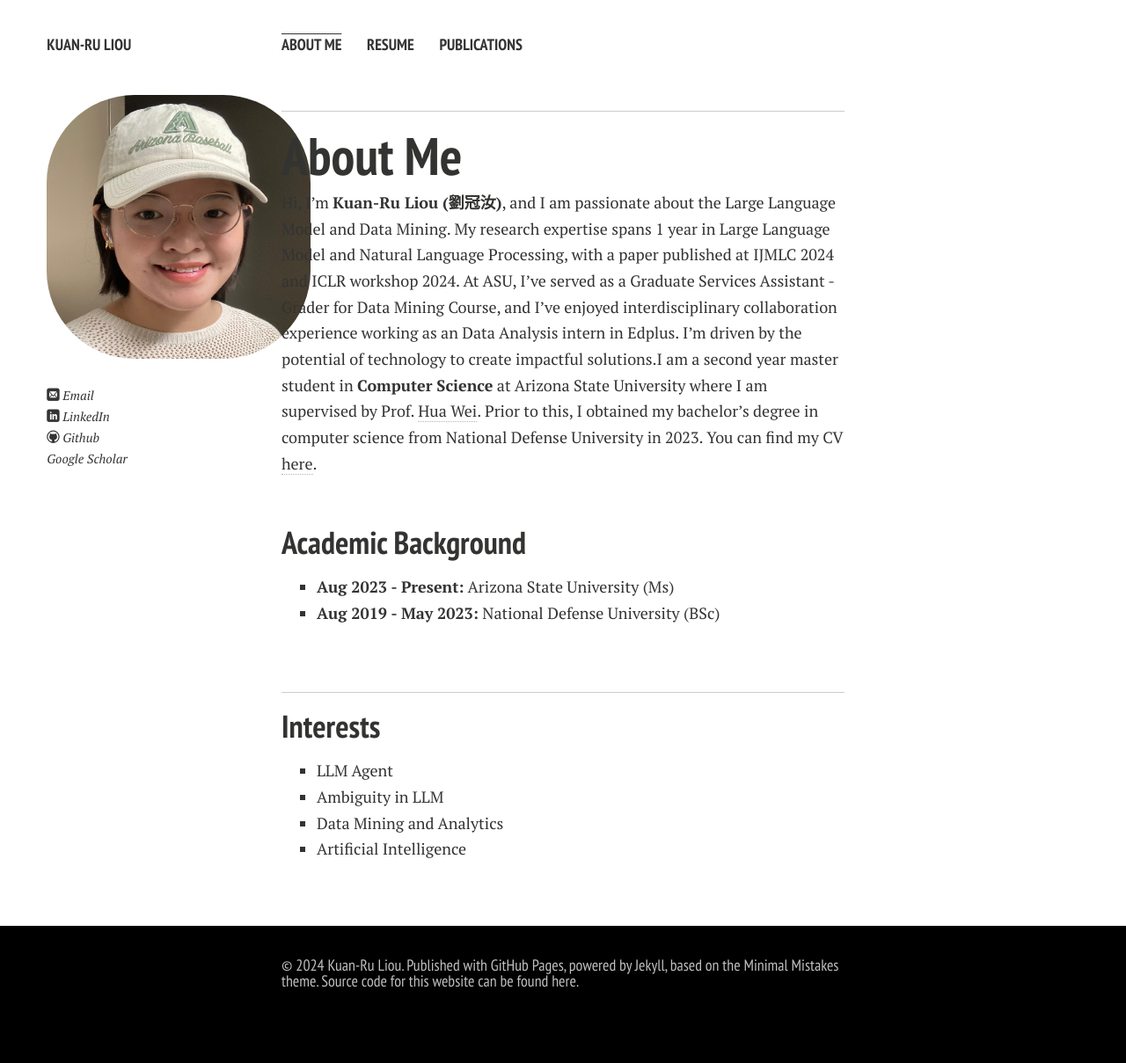
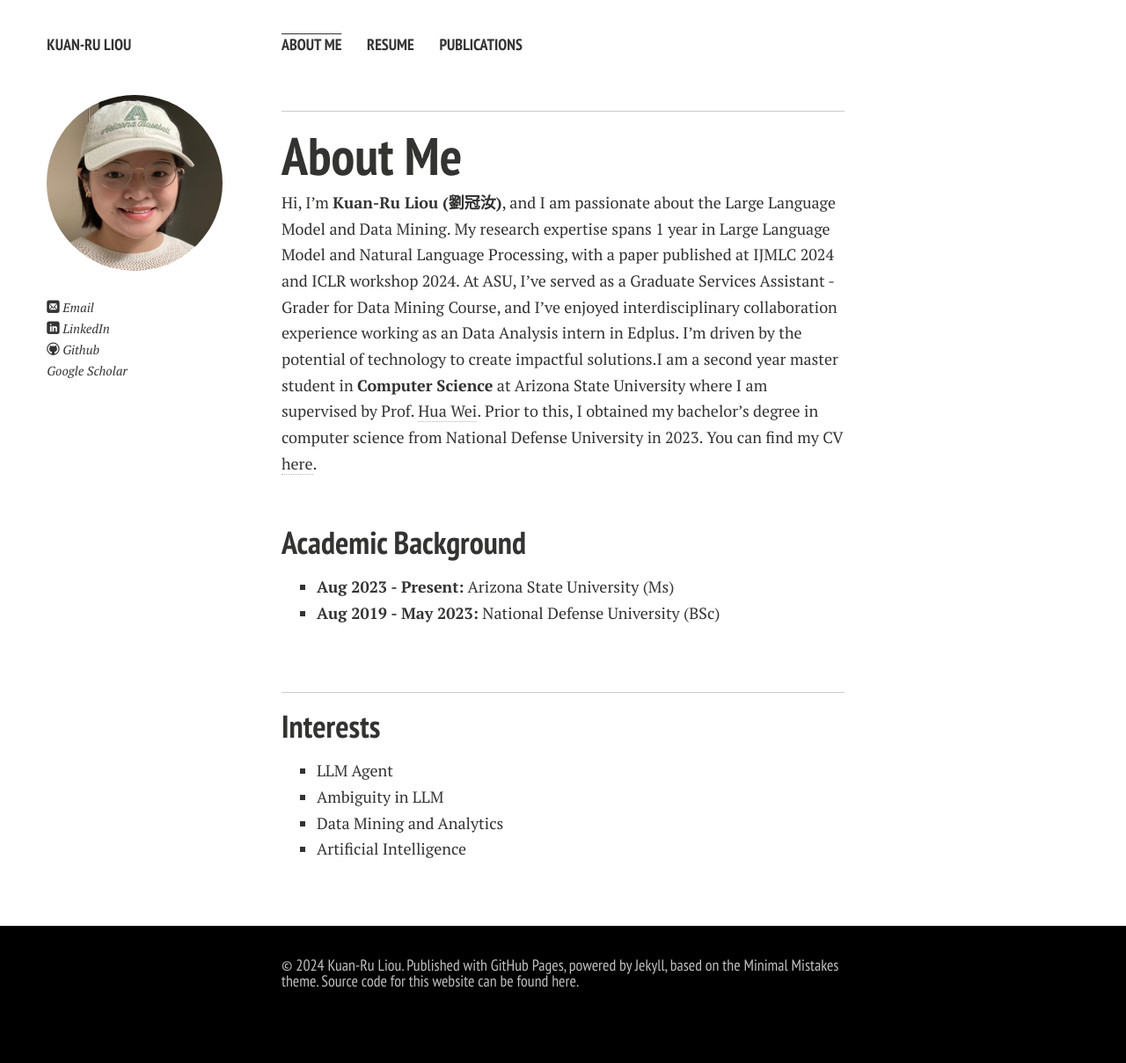
Before and after one commit to rubyliou1023/rubyliou1023.github.io, a Jekyll site: the page built from index.md, in a window 1280 px wide. Shown: the whole page at 88% size. Built offline with Jekyll 4.4.1, drawn with Linux system fonts in a browser that asks for light colours; nearby versions of some CDN libraries; comment, search, counter and statistics services are not loaded; a style sheet for code colours, icons or effects is not loaded.

Commit message:
code updated

```diff
--- a/_includes/author-bio.html
+++ b/_includes/author-bio.html
@@ -1,4 +1,4 @@
-<img src="{{ site.url }}/images/{{ site.owner.avatar }}" class="bio-photo" alt="{{ site.owner.name }} bio photo" width="300" height="300"></a>
+<img src="{{ site.url }}/images/{{ site.owner.avatar }}" class="bio-photo" alt="{{ site.owner.name }} bio photo" width="200" height="200"></a>
 
 <!-- <h4>{{ site.owner.name }}</h4> -->
 
```
